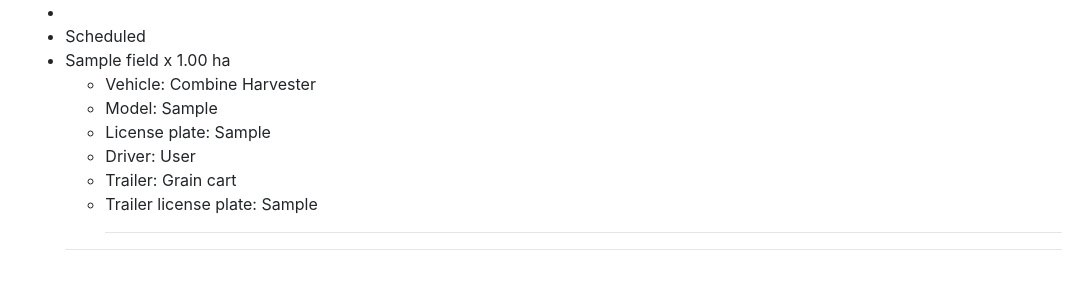
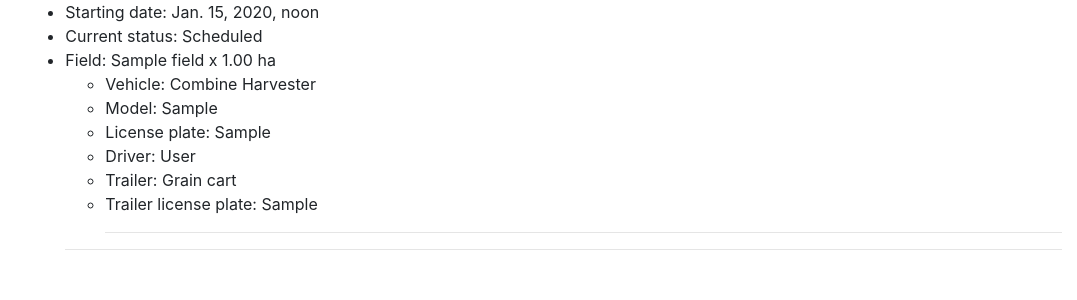
Before and after one commit to ktm2142/farm_planner, a Django app: page /harvests/ in a window 1280 px wide. Shown: the top 300 px of the page, without its empty margins (203-1280 px from the left). Run offline with Django 5.2, Linux system fonts and the light colour scheme; tables that the repository leaves empty hold one stand-in row (values such as "Sample post").

Commit message:
fix: correct date label in harvest list

```diff
--- a/templates/harvest_app/harvest_list.html
+++ b/templates/harvest_app/harvest_list.html
@@ -5,9 +5,9 @@
     {% if harvest_list %}
       <ul>
         {% for harvest in harvest_list %}
-          <li>{{ harvest.date }}</li>
-          <li>{{ harvest.get_status_display }}</li>
-          <li>{{ harvest.field }}</li>
+          <li>Starting date: {{ harvest.start_date }}</li>
+          <li>Current status: {{ harvest.get_status_display }}</li>
+          <li>Field: {{ harvest.field }}</li>
           <ul>
             {% for assignment in harvest.assignments.all %}
               <li>Vehicle: {{ assignment.vehicle.get_vehicle_type_display }}</li>
```
